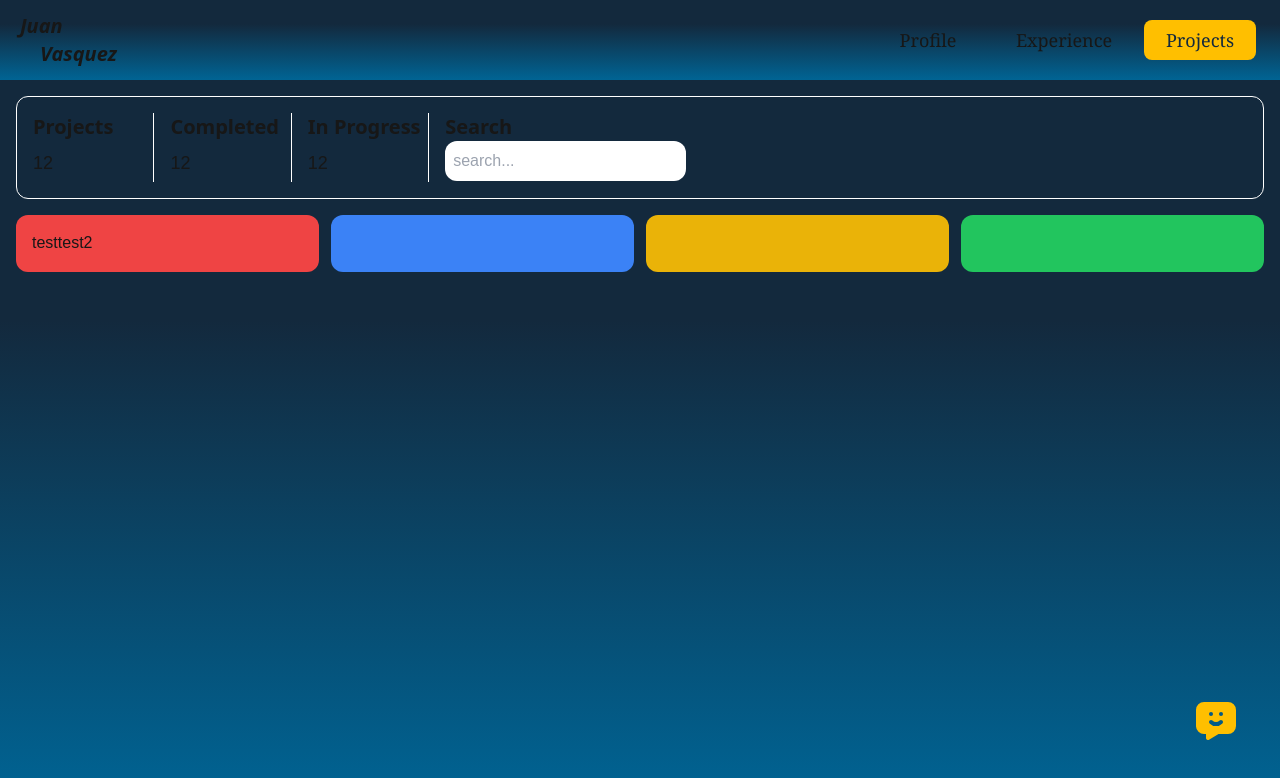
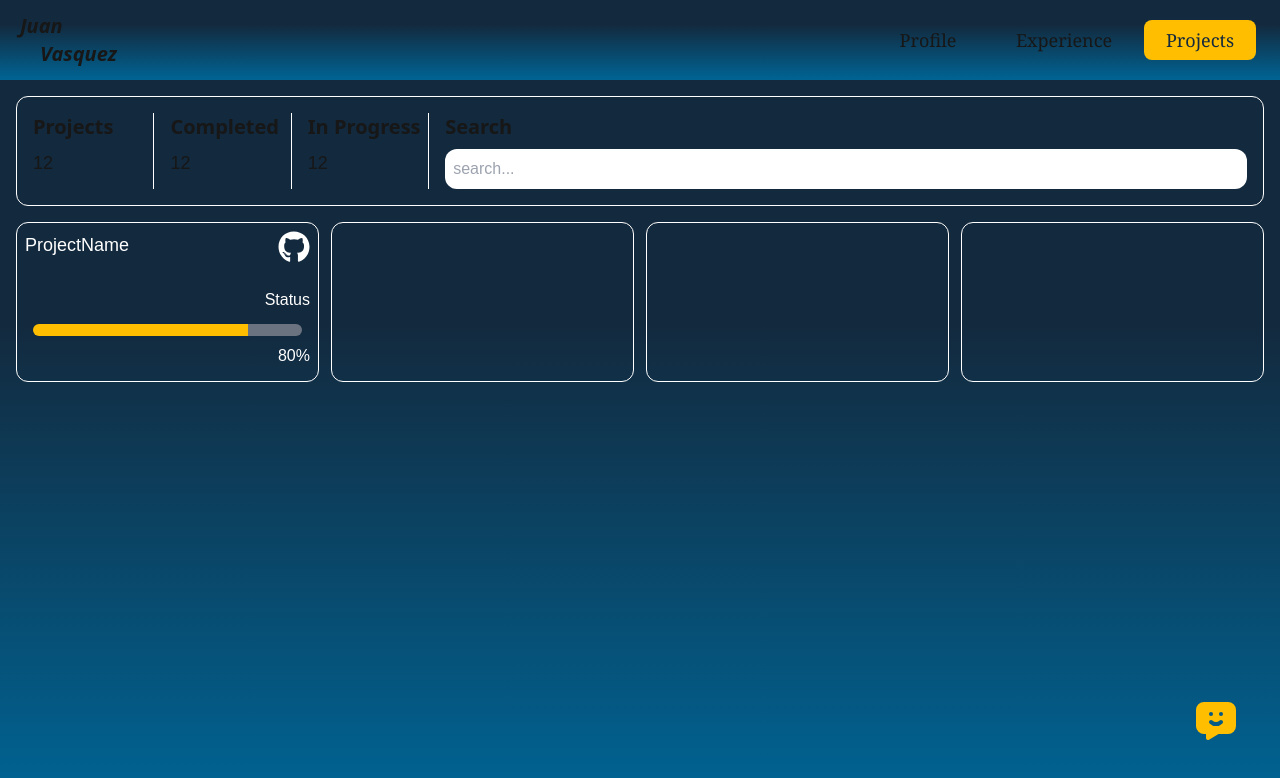
Before and after one commit to JGVR/PortfolioUI, a Next.js app in the folder portfolio-hub/: page /projects in a window 1280 px wide. Shown: the top 778 px of the page. Built offline with nearby package versions, Linux system fonts and the light colour scheme.

Commit message:
created Grid component and added it to the ProjectGrid component

```diff
--- /dev/null
+++ b/portfolio-hub/components/Grid.tsx
@@ -0,0 +1,38 @@
+import { Fragment } from "react";
+import { FaGithub } from "react-icons/fa";
+
+interface IGridProp{
+    title: string
+    status: string
+    showProgressBar: boolean
+    progressBarPercentage?: number
+}
+
+export default function Grid({title, status, showProgressBar, progressBarPercentage}: IGridProp){
+    return(
+        <div className="flex flex-row border border-white rounded-xl h-40">
+            <div className="flex flex-col w-full h-full p-2">
+                <div className="flex flex-row w-full h-[40%]">
+                    <h3 className="text-white text-lg flex-1">{title}</h3>
+                    <FaGithub className="h-8 w-8 text-white"/>
+                </div>
+                <div className="flex flex-row-reverse">
+                    <h3 className="text-white">{status}</h3>
+                </div>
+                {
+                    showProgressBar === true ?
+                    <Fragment>
+                        <div className="flex flex-row mt-1 p-2">
+                            <div className="h-3 w-full rounded-xl bg-gradient-to-r from-amber from-80% to-gray-500 to-20%"></div>
+                        </div>
+                        <div className="flex flex-row-reverse">
+                            <h3 className="text-white">80%</h3>
+                        </div>
+                    </Fragment>
+                    :
+                    null
+                }
+            </div>
+        </div>
+    );
+}
--- a/portfolio-hub/components/ProjectGrid.tsx
+++ b/portfolio-hub/components/ProjectGrid.tsx
@@ -1,8 +1,11 @@
-
+import { FaGithub } from "react-icons/fa";
+import Grid from "./Grid";
 
 export default function ProjectGrid(){
     return(
         <div className="grid grid-cols-4 w-full h-full p-4 gap-x-3 gap-y-4 min-h-52 max-h-52">
+
+            {/*Header*/}
             <div className="flex flex-row col-span-4 rounded-xl p-4 gap-x-4 justify-start border border-white">
                 <div className="flex flex-col border-r border-white min-w-[10%]">
                     <h1 className="text-xl font-bold font-sans">Projects</h1>
@@ -18,18 +21,18 @@ export default function ProjectGrid(){
                 </div>
                 <div className="flex flex-col flex-grow min-w-[10%]">
                     <h1 className="text-xl font-bold font-sans">Search</h1>
-                    <input className="p-2 text-white w-[30%] rounded-xl" placeholder="search..."/>
+                    <input className="p-2 mt-2 text-white w-full rounded-xl" placeholder="search..."/>
                 </div>
             </div>
-            <div className="flex flex-row bg-red-500 rounded-xl p-4">
-                <h1>test</h1>
-                <h2>test2</h2>
+
+            {/*Content*/}
+            <Grid title="ProjectName" status="Status" showProgressBar={true} progressBarPercentage={80}/>
+            <div className="flex flex-row border border-white rounded-xl">
+                <div></div>
             </div>
-            <div className="flex flex-row bg-blue-500 rounded-xl">
+            <div className="flex flex-row border border-white rounded-xl">
             </div>
-            <div className="flex flex-row bg-yellow-500 rounded-xl">
-            </div>
-            <div className="flex flex-row bg-green-500 rounded-xl">
+            <div className="flex flex-row border border-white rounded-xl">
             </div>
         </div>
     )
```
